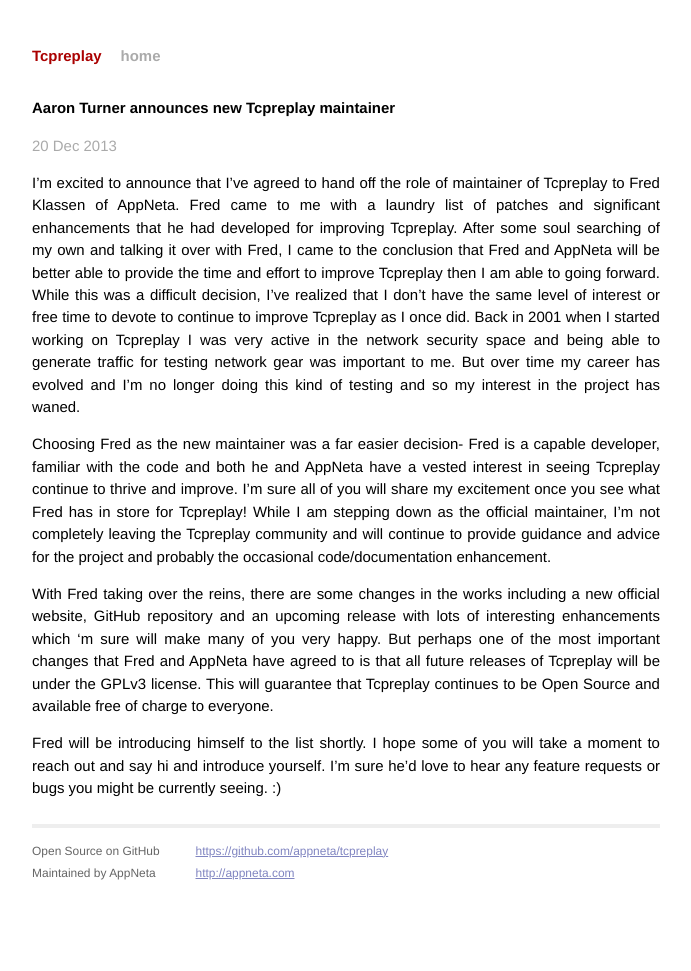
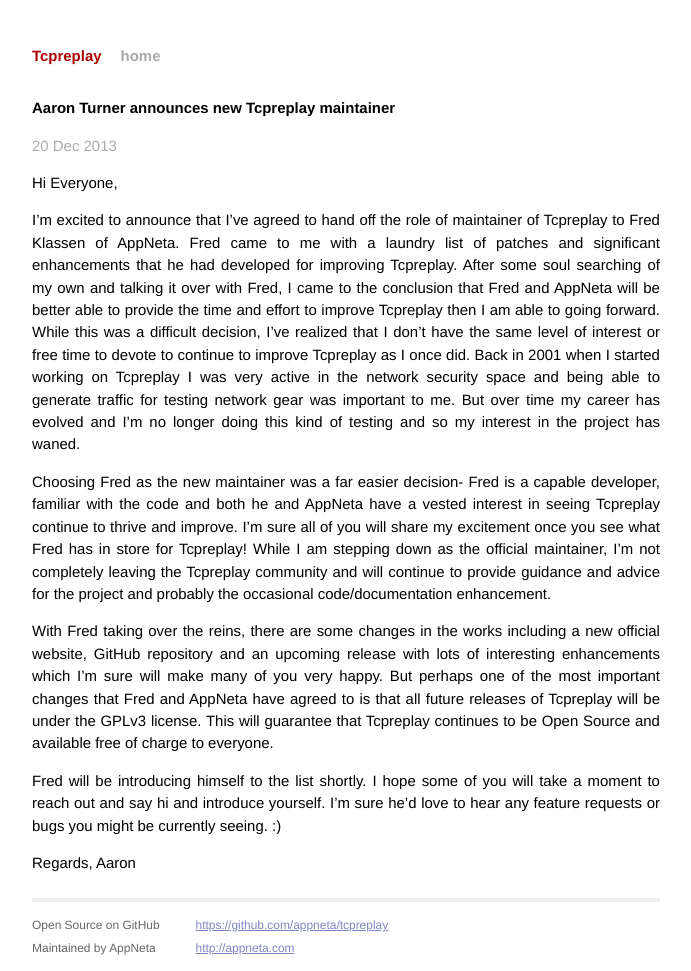
Before and after one commit to abiryukov/appneta.github.io, a Jekyll site: the page built from _posts/2013-12-20-maintainer-announcement.markdown, in a window 1280 px wide. Shown: the whole page, without its empty margins (294-985 px from the left). Built offline with Jekyll 4.4.1, drawn with Linux system fonts in a browser that asks for light colours; Markdown is read by kramdown in place of the engine named in the settings; before the commit the page ends 945 px from its top, so only the background shows below that.

```diff
--- a/_posts/2013-12-19-new_maintainer.markdown
+++ b/_posts/2013-12-19-new_maintainer.markdown
@@ -16,8 +16,8 @@ Fred has over 30 years experience in many aspects of networking and application
 performance. He is as comfortable tackling some of the world's most challenging performance
 issues as he is improving network drivers. He has worked on-site at over 100 corporate companies
 and has taught over 1000 IT specialists the art of performance troubleshooting. Fred holds
-several patents, and is the inventor or end-to-end network performance algorithms found in
-his company's PathView product.
+several patents, and is the inventor of several end-to-end network performance algorithms
+found in his company's PathView product.
 
 Aaron Turner will be taking a less active role with Tcpreplay, but will continue to offer
 guidance and support for Fred and his team.
--- a/_posts/2013-12-20-maintainer-announcement.markdown
+++ b/_posts/2013-12-20-maintainer-announcement.markdown
@@ -6,31 +6,49 @@ categories: tcpreplay news
 type: news
 ---
 
-I'm excited to announce that I've agreed to hand off the role of maintainer of Tcpreplay to
-Fred Klassen of AppNeta.  Fred came to me with a laundry list of patches and significant
-enhancements that he had developed for improving Tcpreplay.  After some soul searching of my own and
-talking it over with Fred, I came to the conclusion that Fred and AppNeta will be better able to
-provide the time and effort to improve Tcpreplay then I am able to going forward.   While this was a
-difficult decision, I've realized that I don't have the same level of interest or free time to devote
-to continue to improve Tcpreplay as I once did.  Back in 2001 when I started working on Tcpreplay I
-was very active in the network security space and being able to generate traffic for testing network
-gear was important to me.  But over time my career has evolved and I'm no longer doing this kind of
-testing and so my interest in the project has waned.
+Hi Everyone,
 
-Choosing Fred as the new maintainer was a far easier decision- Fred is a capable developer,
-familiar with the code and both he and AppNeta have a vested interest in seeing Tcpreplay continue
-to thrive and improve.  I'm sure all of you will share my excitement once you see what Fred has in
-store for Tcpreplay!  While I am stepping down as the official maintainer, I'm not completely leaving
-the Tcpreplay community and will continue to provide guidance and advice for the project and probably the
-occasional code/documentation enhancement.
+I'm excited to announce that I've agreed to hand off the role of
+maintainer of Tcpreplay to Fred Klassen of AppNeta.  Fred came to me
+with a laundry list of patches and significant enhancements that he
+had developed for improving Tcpreplay.  After some soul searching of
+my own and talking it over with Fred, I came to the conclusion that
+Fred and AppNeta will be better able to provide the time and effort to
+improve Tcpreplay then I am able to going forward.   While this was a
+difficult decision, I've realized that I don't have the same level of
+interest or free time to devote to continue to improve Tcpreplay as I
+once did.  Back in 2001 when I started working on Tcpreplay I was very
+active in the network security space and being able to generate
+traffic for testing network gear was important to me.  But over time
+my career has evolved and I'm no longer doing this kind of testing and
+so my interest in the project has waned.
 
-With Fred taking over the reins, there are some changes in the works including a new official
-website, GitHub repository and an upcoming release with lots of interesting enhancements which
-'m sure will make many of you very happy.  But perhaps one of the most important changes that
-Fred and AppNeta have agreed to is that all future releases of Tcpreplay will be under the GPLv3
-license.  This will guarantee that Tcpreplay continues to be Open Source and available free of
-charge to everyone.
 
-Fred will be introducing himself to the list shortly.  I hope some of you will take a moment
-to reach out and say hi and introduce yourself.  I'm sure he'd love to hear any feature requests
-or bugs you might be currently seeing. :)
+Choosing Fred as the new maintainer was a far easier decision- Fred is
+a capable developer, familiar with the code and both he and AppNeta
+have a vested interest in seeing Tcpreplay continue to thrive and
+improve.  I'm sure all of you will share my excitement once you see
+what Fred has in store for Tcpreplay!  While I am stepping down as the
+official maintainer, I'm not completely leaving the Tcpreplay
+community and will continue to provide guidance and advice for the
+project and probably the occasional code/documentation enhancement.
+
+
+With Fred taking over the reins, there are some changes in the works
+including a new official website, GitHub repository and an upcoming
+release with lots of interesting enhancements which I'm sure will make
+many of you very happy.  But perhaps one of the most important changes
+that Fred and AppNeta have agreed to is that all future releases of
+Tcpreplay will be under the GPLv3 license.  This will guarantee that
+Tcpreplay continues to be Open Source and available free of charge to
+everyone.
+
+
+Fred will be introducing himself to the list shortly.  I hope some of
+you will take a moment to reach out and say hi and introduce yourself.
+I'm sure he'd love to hear any feature requests or bugs you might be
+currently seeing. :)
+
+
+Regards,
+Aaron
--- a/content/download.markdown
+++ b/content/download.markdown
@@ -29,7 +29,7 @@ will be rejected.
 
 * Download via [GitHub][repo]
  - `git clone https://github.com/appneta/tcpreplay`
-* Or if you plan to contribute someday simply [fork][fork] the [repo][repo] and submit a [pull request][pull] when
+* Or if you plan to contribute someday simply [fork][fork] the [repo][repo] and submit a [pull request][pullreq] when
 you are ready to share your changes with us
 * Or download the latest [master tarball][tarball]
 * Note that *master* is always production ready, but not necessary
```
Also changed, not shown: other parts of content/download.markdown (+1 -1 lines).
